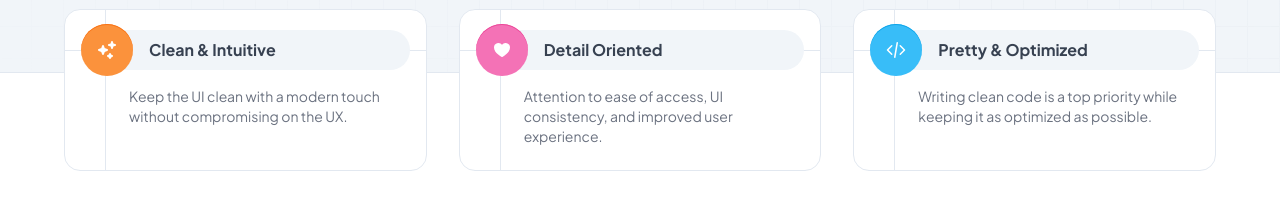
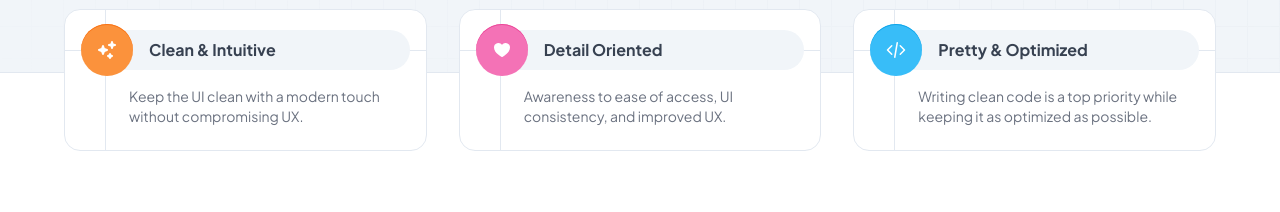
Before and after one commit to enjidev/enji.dev, a Next.js app: page / in a window 1280 px wide. Shown: the part 683-895 px from the top of the page. Built offline with nearby package versions, Linux system fonts and the light colour scheme; no server answers.

Commit message:
chore: improve grammar

```diff
--- a/src/pages/index.tsx
+++ b/src/pages/index.tsx
@@ -36,7 +36,7 @@ const Index: NextPage = () => {
                 </div>
               }
               title="Clean & Intuitive"
-              desc="Keep the UI clean with a modern touch without compromising on the UX."
+              desc="Keep the UI clean with a modern touch without compromising UX."
             />
             <FeaturedCard
               icon={
@@ -50,7 +50,7 @@ const Index: NextPage = () => {
                 </div>
               }
               title="Detail Oriented"
-              desc="Attention to ease of access, UI consistency, and improved user experience."
+              desc="Awareness to ease of access, UI consistency, and improved UX."
             />
             <FeaturedCard
               icon={
```
